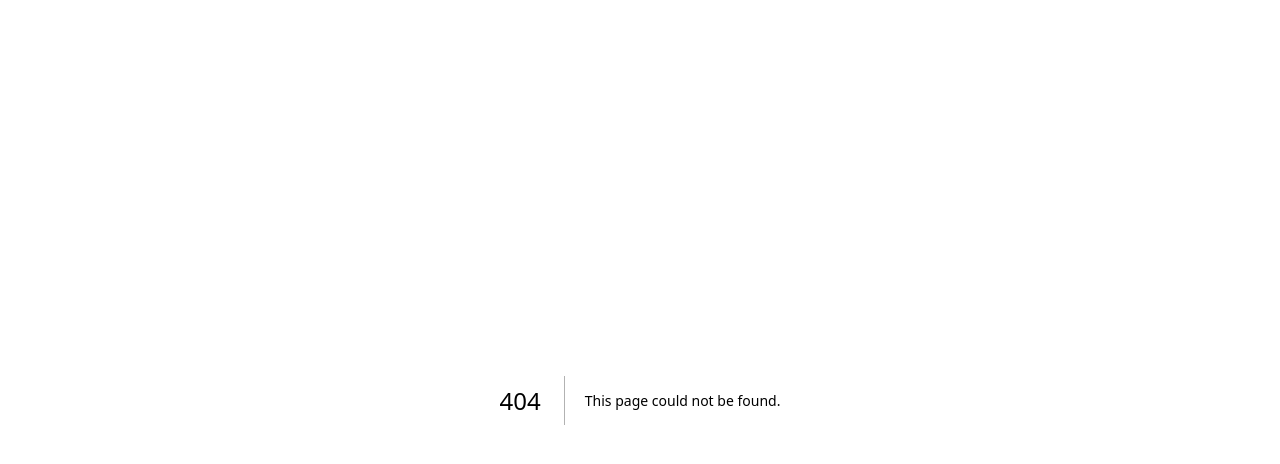
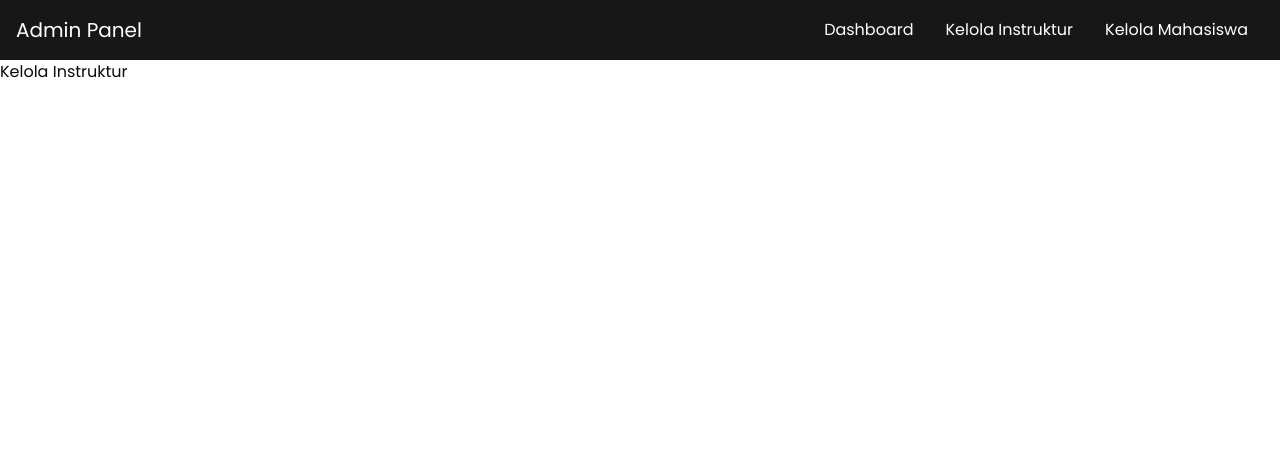
Before and after one commit to krisnabimantoro/simcourt, a Next.js app: page /admin/kelola/instruktur in a window 1280 px wide. Before the commit this address had no page. Shown: the top 464 px of the page. Built offline with nearby package versions, Linux system fonts and the light colour scheme.

Commit message:
update: modify navbar links and add pages for managing instructors and students

```diff
--- a/src/app/(user)/admin/components/navbar-components.tsx
+++ b/src/app/(user)/admin/components/navbar-components.tsx
@@ -3,7 +3,7 @@ import React from "react";
 
 const Navbar = () => {
   return (
-    <nav className="flex justify-between items-center p-4 bg-black text-white w-full">
+    <nav className="flex justify-between items-center p-4 bg-primary text-white w-full">
       <div className="w-1/2">
         <div className="text-xl">Admin Panel</div>
       </div>
@@ -14,10 +14,10 @@ const Navbar = () => {
               Dashboard
             </Link>
             <Link className="mx-4 hover:text-slate-300 transition-colors" href={"/admin/kelola/instruktur"}>
-              Kelola Mahasiswa
+              Kelola Instruktur
             </Link>
             <Link className="mx-4 hover:text-slate-300 transition-colors" href={"/admin/kelola/mahasiswa"}>
-              Kelola Admin
+              Kelola Mahasiswa
             </Link>
           </li>
         </ul>
--- /dev/null
+++ b/src/app/(user)/admin/kelola/instruktur/page.tsx
@@ -0,0 +1,7 @@
+export default function KelolaInstruktur() {
+  return (
+    <div>
+      <h1>Kelola Instruktur</h1>
+    </div>
+  );
+}
--- /dev/null
+++ b/src/app/(user)/admin/kelola/mahasiswa/page.tsx
@@ -0,0 +1,7 @@
+export default function KelolaMahasiswa() {
+  return (
+    <div>
+      <h1>Kelola Mahasiswa</h1>
+    </div>
+  );
+}
```
